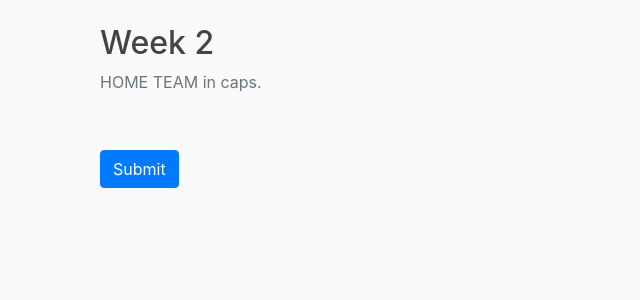
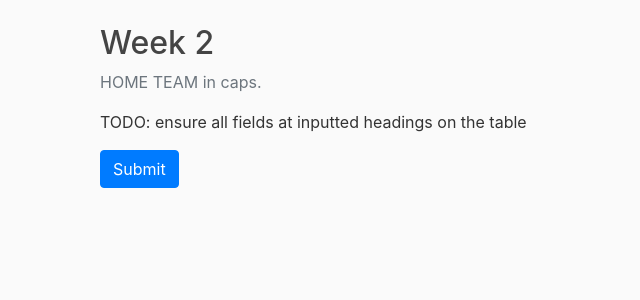
Before and after one commit to tammer/pool, a Django app: page /pool/spreads/ in a window 1280 px wide. Shown: the part 56-356 px from the top of the page, without its empty margins (0-640 px from the left). Run offline with Django 3.2, Linux system fonts and the light colour scheme; a user stored in the database is signed in; tables that the repository leaves empty hold one stand-in row (values such as "Sample post"); some libraries are stand-ins or nearby versions.

Commit message:
spreads v0.6

```diff
--- a/pool/forms.py
+++ b/pool/forms.py
@@ -59,7 +59,7 @@
 		self.fav = Game.objects.get(game_number=self.instance.game_number, week_number=self.instance.week_number).favFullName()
 		self.udog = Game.objects.get(game_number=self.instance.game_number, week_number=self.instance.week_number).udogFullName()
 
-	spread = forms.IntegerField(label='',widget=forms.NumberInput(attrs={'style':'width: 40px', 'max': '99','min':'-99'}))
+	spread = forms.IntegerField(label='',widget=forms.NumberInput(attrs={'style':'width: 45px', 'max': '99','min':'-99'}))
 
 	class Meta:
 		model = Game
--- a/pool/templates/pool/spreads.html
+++ b/pool/templates/pool/spreads.html
@@ -9,6 +9,8 @@
       				Week {{week_number}}
       			</h2>
       			<p class='text-muted'>HOME TEAM in caps.</p>
+      			TODO:  ensure all fields at inputted
+      			headings on the table
       			<br>
 		    </div>
 		</div>
```
